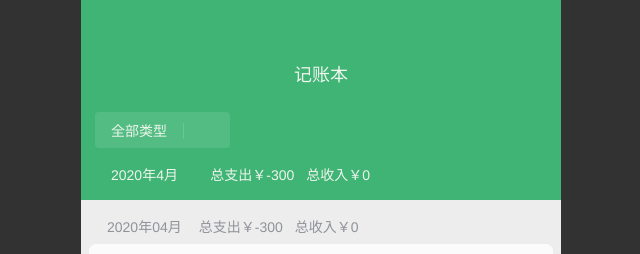
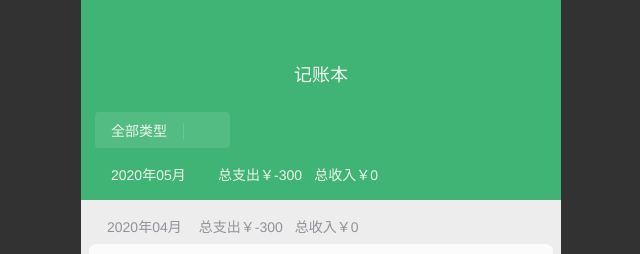
Before and after one commit to haixiangyan/weixin-cash, a React (Create React App) app: page / in a window 1280 px wide. Shown: the top 254 px of the page, without its empty margins (319-959 px from the left). Built offline with nearby package versions, Linux system fonts and the light colour scheme.

Commit message:
同步时间

```diff
--- a/src/pages/Summary.tsx
+++ b/src/pages/Summary.tsx
@@ -4,6 +4,8 @@ import Icon from '../components/Icon'
 import Divider from '../components/Dividier'
 import MonthRecord from '../components/MonthRecord'
 import useRecordList from '../hooks/useRecordList'
+import dayjs from 'dayjs'
+import {MONTH} from '../lib/date'
 
 const StyledSummary = styled.div`
   height: 100%;
@@ -62,6 +64,7 @@ const Summary: React.FC = () => {
   const {recordList} = useRecordList()
 
   const {incomeTotal, expenseTotal} = recordList[0]
+  const curtMonth = dayjs().format(MONTH)
 
   return (
     <StyledSummary>
@@ -78,7 +81,7 @@ const Summary: React.FC = () => {
 
         <BriefSection>
           <MonthButton>
-            <span>2020年4月</span>
+            <span>{curtMonth}</span>
             <Icon name="dropdown"/>
           </MonthButton>
           <span style={{marginRight: 12}}>总支出￥{expenseTotal}</span>
```
